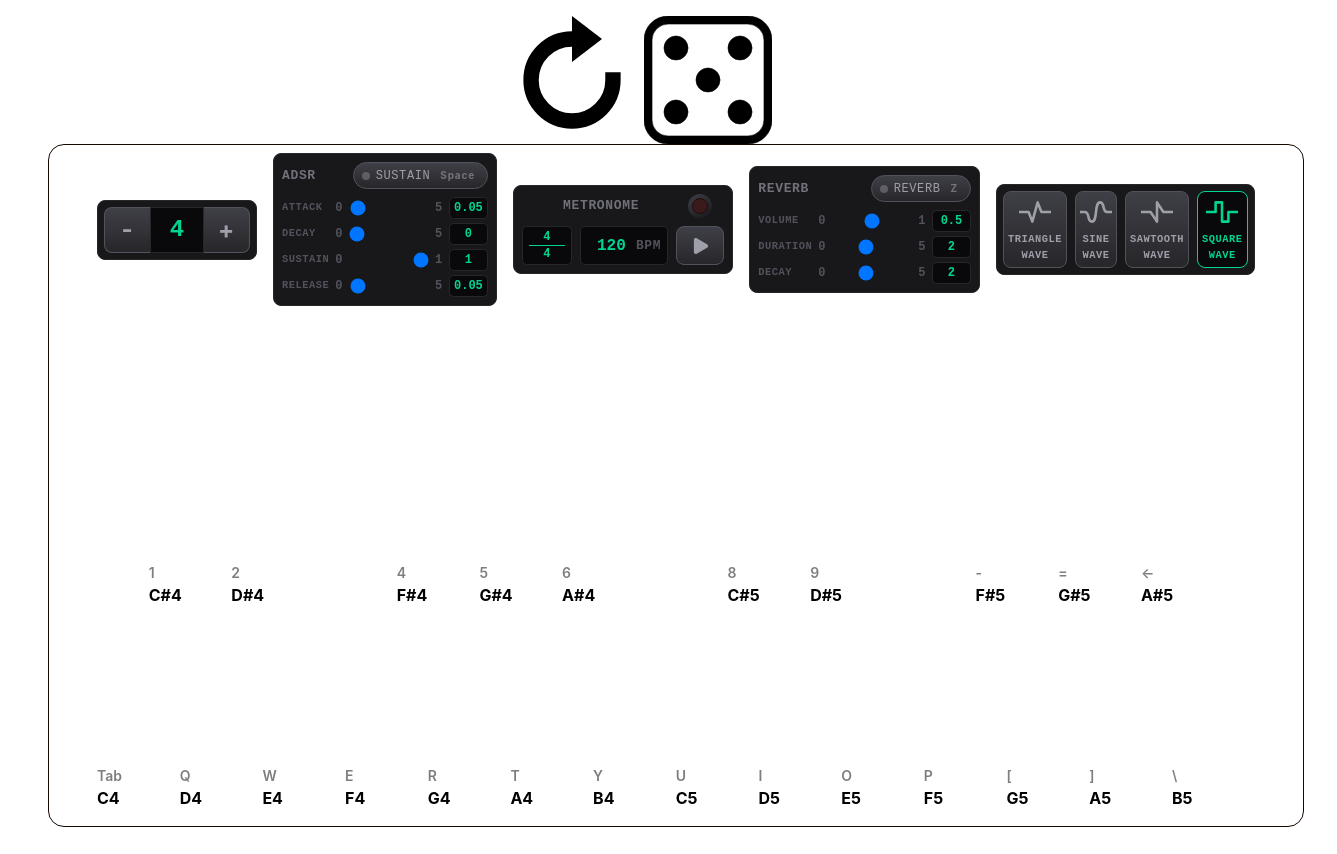
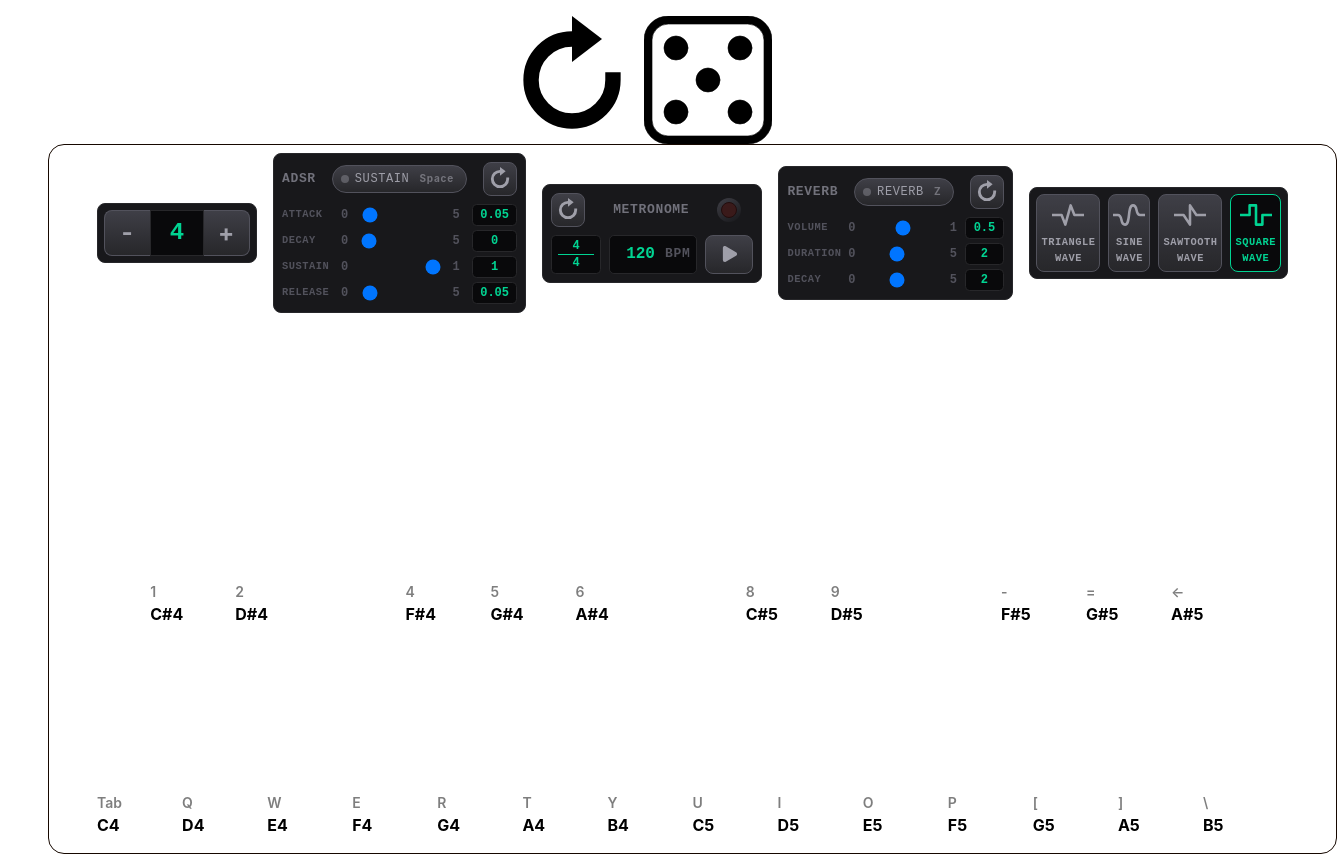
Before and after one commit to TamarWeiss/Virtual-Piano, a React (Vite) app: page / in a window 1280 px wide. Shown: the whole page, 1337 px wide, since content can reach past the window. Before the commit the page ends 827 px from the top, so only its background shows below. Built offline with nearby package versions, Linux system fonts and the light colour scheme.

Commit message:
added reset buttons. added global reset hotkey.

```diff
--- /dev/null
+++ b/src/components/Buttons/ResetButton.tsx
@@ -0,0 +1,14 @@
+import { ResetIcon } from '../../constants/icons';
+
+type props = {
+  className?: string;
+  isActive?: boolean;
+  onClick?: () => void;
+};
+
+const ResetButton = ({ isActive, onClick, className }: props) => (
+  <button className={`p-1 btn${isActive ? ' active' : ''} ${className}`} onClick={onClick}>
+    <ResetIcon height='1.5em' />
+  </button>
+);
+export default ResetButton;
--- a/src/components/ControlPanel/ADSR.tsx
+++ b/src/components/ControlPanel/ADSR.tsx
@@ -1,7 +1,11 @@
+import { useState } from 'react';
 import type { ADSR } from '../../hooks/useSynth';
 import '../../styles/controlPanel.css';
 import PillButton from '../Buttons/PillButton';
+import ResetButton from '../Buttons/ResetButton';
 import Slider from '../Input/Slider';
+import { useKeybinds } from '../../hooks/useKeybinds';
+import { ADSR_DEFAULTS } from '../../constants/pianoConfig';
 
 type props = {
   sustain: boolean;
@@ -18,9 +22,24 @@ const inputs = [
   { field: 'release', max: 5 },
 ];
 
-const ADSRPanel = ({ sustain, onSustainDown, onSustainRelease, adsr, setADSR }: props) => (
+const ADSRPanel = ({ sustain, onSustainDown, onSustainRelease, adsr, setADSR }: props) => {
+  const [resetPressed, setResetPressed] = useState(false);
+  const reset = () => setADSR(ADSR_DEFAULTS);
+
+  useKeybinds({
+    Space: { onKeyDown: onSustainDown, onKeyUp: onSustainRelease },
+    Escape: {
+      onKeyDown: () => {
+        setResetPressed(true);
+        reset();
+      },
+      onKeyUp: () => setResetPressed(false),
+    },
+  });
+
+  return (
     <div className='module flex flex-col gap-2 p-2'>
-    <div className='flex items-center justify-between gap-2'>
+      <div className='flex items-center justify-between gap-4'>
         <span className='label'>ADSR</span>
         <PillButton
           text='Sustain'
@@ -29,6 +48,7 @@ const ADSRPanel = ({ sustain, onSustainDown, onSustainRelease, adsr, setADSR }:
           onPointerDown={onSustainDown}
           onPointerUp={onSustainRelease}
         />
+        <ResetButton isActive={resetPressed} />
       </div>
       <div className='container'>
         {/* <Slider id='volume' label='volume' min={0} max={1} step={0.1} /> */}
@@ -47,4 +67,5 @@ const ADSRPanel = ({ sustain, onSustainDown, onSustainRelease, adsr, setADSR }:
       </div>
     </div>
   );
+};
 export default ADSRPanel;
--- a/src/components/ControlPanel/ControlPanel.tsx
+++ b/src/components/ControlPanel/ControlPanel.tsx
@@ -29,7 +29,6 @@ const ControlPanel = ({ setReverb, shiftOctave, ...props }: props) => {
   const [isShift, setIsShift] = useState<-1 | 0 | 1>();
 
   useKeybinds({
-    KeyZ: { onKeyDown: () => setReverb((prev) => ({ ...prev, active: !prev.active })) },
     KeyA: { onKeyDown: () => setAlt((alt) => !alt) },
     ShiftLeft: {
       onKeyDown: () => {
--- a/src/components/ControlPanel/Metronome.tsx
+++ b/src/components/ControlPanel/Metronome.tsx
@@ -6,15 +6,18 @@ import { clamp, MIN_INTERVAL } from '../../constants/pianoConfig';
 import { useMetronome, type TimeSignature } from '../../hooks/useMetronome';
 import '../../styles/led.css';
 import LED from './LED';
+import ResetButton from '../Buttons/ResetButton';
 
 const MAX_INTERVAL = 2;
 const MIN = 240 / MAX_INTERVAL;
 const MAX = 240 / MIN_INTERVAL;
+const METRONOME_DEFAULTS: { bpm: number; timeSignature: TimeSignature } = { bpm: 120, timeSignature: [4, 4] };
 
 const Metronome = () => {
-  const [bpm, setBPM] = useState(120);
-  const [timeSignature, setTimeSignature] = useState<TimeSignature>([4, 4]);
+  const [bpm, setBPM] = useState(METRONOME_DEFAULTS.bpm);
+  const [timeSignature, setTimeSignature] = useState<TimeSignature>(METRONOME_DEFAULTS.timeSignature);
   const [isPlaying, setIsPlaying] = useState(false);
+  const [resetPressed, setResetPressed] = useState(false);
   const { flashState, startMetronome, stopMetronome } = useMetronome(bpm, timeSignature);
 
   const onToggle = useCallback(() => {
@@ -37,7 +40,19 @@ const Metronome = () => {
     if (timeSignature[1] != clamped) setTimeSignature([timeSignature[0], clamped]);
   };
 
+  const reset = () => {
+    setBPM(METRONOME_DEFAULTS.bpm);
+    setTimeSignature(METRONOME_DEFAULTS.timeSignature);
+  };
+
   useKeybinds({
+    Escape: {
+      onKeyDown: () => {
+        setResetPressed(true);
+        reset();
+      },
+      onKeyUp: () => setResetPressed(false),
+    },
     KeyM: { onKeyDown: onToggle },
     ArrowUp: {
       onKeyDown: (e) => onBPMChange(bpm + (e.altKey ? 10 : 1)),
@@ -64,6 +79,7 @@ const Metronome = () => {
     <div className='flex items-center gap-2'>
       <div className='module metronome-module'>
         <div className='flex items-center justify-between gap-2'>
+          <ResetButton onClick={reset} isActive={resetPressed} />
           <span className='label mx-auto'>Metronome</span>
           <LED state={flashState} className='mr-3' />
         </div>
@@ -101,7 +117,7 @@ const Metronome = () => {
             </label>
           </div>
 
-          <button onClick={onToggle} className={`w-12 btn${isPlaying ? ' active' : ''}`}>
+          <button onClick={onToggle} className={`w-12 stop btn${isPlaying ? ' active' : ''}`}>
             {isPlaying ? <StopIcon height='1rem' /> : <PlayIcon height='1rem' />}
           </button>
         </div>
--- a/src/components/ControlPanel/Reverb.tsx
+++ b/src/components/ControlPanel/Reverb.tsx
@@ -2,6 +2,10 @@ import '../../styles/controlPanel.css';
 import PillButton from '../Buttons/PillButton';
 import Slider from '../Input/Slider';
 import type { ReverbOptions } from '../../hooks/useSynth';
+import ResetButton from '../Buttons/ResetButton';
+import { useKeybinds } from '../../hooks/useKeybinds';
+import { REVERB_DEFAULTS } from '../../constants/pianoConfig';
+import { useState } from 'react';
 
 type props = {
   reverb: ReverbOptions;
@@ -14,9 +18,24 @@ const inputs = [
   { field: 'decay', max: 5 },
 ];
 
-const Reverb = ({ reverb, setReverb }: props) => (
+const Reverb = ({ reverb, setReverb }: props) => {
+  const [resetPressed, setResetPressed] = useState(false);
+  const reset = () => setReverb((prev) => ({ active: prev.active, ...REVERB_DEFAULTS }));
+
+  useKeybinds({
+    KeyZ: { onKeyDown: () => setReverb((prev) => ({ ...prev, active: !prev.active })) },
+    Escape: {
+      onKeyDown: () => {
+        setResetPressed(true);
+        reset();
+      },
+      onKeyUp: () => setResetPressed(false),
+    },
+  });
+
+  return (
     <div className='module flex flex-col gap-2 p-2'>
-    <div className='flex items-center justify-between gap-2'>
+      <div className='flex items-center justify-between gap-4'>
         <span className='label'>Reverb</span>
         <PillButton
           text='Reverb'
@@ -24,6 +43,7 @@ const Reverb = ({ reverb, setReverb }: props) => (
           isActive={reverb.active}
           onClick={() => setReverb((prev) => ({ ...prev, active: !prev.active }))}
         />
+        <ResetButton isActive={resetPressed} />
       </div>
 
       <div className='container'>
@@ -42,4 +62,5 @@ const Reverb = ({ reverb, setReverb }: props) => (
       </div>
     </div>
   );
+};
 export default Reverb;
--- a/src/components/Piano.tsx
+++ b/src/components/Piano.tsx
@@ -1,11 +1,10 @@
 import { useEffect, useMemo, useState } from 'react';
 import '../styles/piano.css';
-import { MIN_OCTAVE, MAX_OCTAVE, KEY_MAPPING, clamp, e } from '../constants/pianoConfig';
+import { MIN_OCTAVE, MAX_OCTAVE, KEY_MAPPING, clamp, ADSR_DEFAULTS, REVERB_DEFAULTS } from '../constants/pianoConfig';
 import { useSynth } from '../hooks/useSynth';
 import PianoKey from './Buttons/PianoKey';
 import ControlPanel from './ControlPanel/ControlPanel';
-import { useKeybinds } from '../hooks/useKeybinds';
-import type { KeyBind } from '../hooks/KeybindContext';
+import { useKeybinds, type KeyBind } from '../hooks/useKeybinds';
 
 const NOTE_NAMES = ['C', 'C#', 'D', 'D#', 'E', 'F', 'F#', 'G', 'G#', 'A', 'A#', 'B'];
 const BLACK_KEY_MASK = 0x54a;
@@ -15,8 +14,8 @@ const Piano = () => {
   const synth = useSynth({
     waveform: 'square',
     volume: 0.3,
-    adsr: { attack: e, sustain: 1, release: e },
-    reverb: { active: false, volume: 0.5, duration: 2, decay: 2 },
+    adsr: ADSR_DEFAULTS,
+    reverb: { active: false, ...REVERB_DEFAULTS },
   });
 
   useEffect(() => {
@@ -63,20 +62,11 @@ const Piano = () => {
   const noteKeybinds: Record<string, KeyBind> = Object.fromEntries(
     keys.map(({ note, keybind }) => [
       keybind,
-      {
-        onKeyDown: () => synth.playNote(note),
-        onKeyUp: () => synth.stopNote(note),
-      },
+      { onKeyDown: () => synth.playNote(note), onKeyUp: () => synth.stopNote(note) },
     ]),
   );
 
-  useKeybinds({
-    ...noteKeybinds,
-    Space: {
-      onKeyDown: () => synth.setSustain(true),
-      onKeyUp: onSustainRelease,
-    },
-  });
+  useKeybinds(noteKeybinds);
 
   return (
     <div className='piano' style={{ '--white-key-count': whiteKeyCount } as React.CSSProperties}>
--- a/src/constants/pianoConfig.ts
+++ b/src/constants/pianoConfig.ts
@@ -54,6 +54,9 @@ export const MIN_OCTAVE = 1;
 export const MIN_INTERVAL = 0.1;
 export const e = 0.05;
 
+export const ADSR_DEFAULTS = { attack: e, decay: 0, sustain: 1, release: e };
+export const REVERB_DEFAULTS = { volume: 0.5, duration: 2, decay: 2 };
+
 export const clamp = (num: number, min?: number, max?: number) =>
   min !== undefined
     ? max !== undefined
--- a/src/styles/controlPanel.css
+++ b/src/styles/controlPanel.css
@@ -61,7 +61,7 @@
     padding: 0.125rem 0.375rem;
   }
 
-  .btn {
+  .stop {
     &.active,
     &:active {
       color: var(--color-zinc-100);
```
Lines whose indentation alone changed are shown as unchanged.
